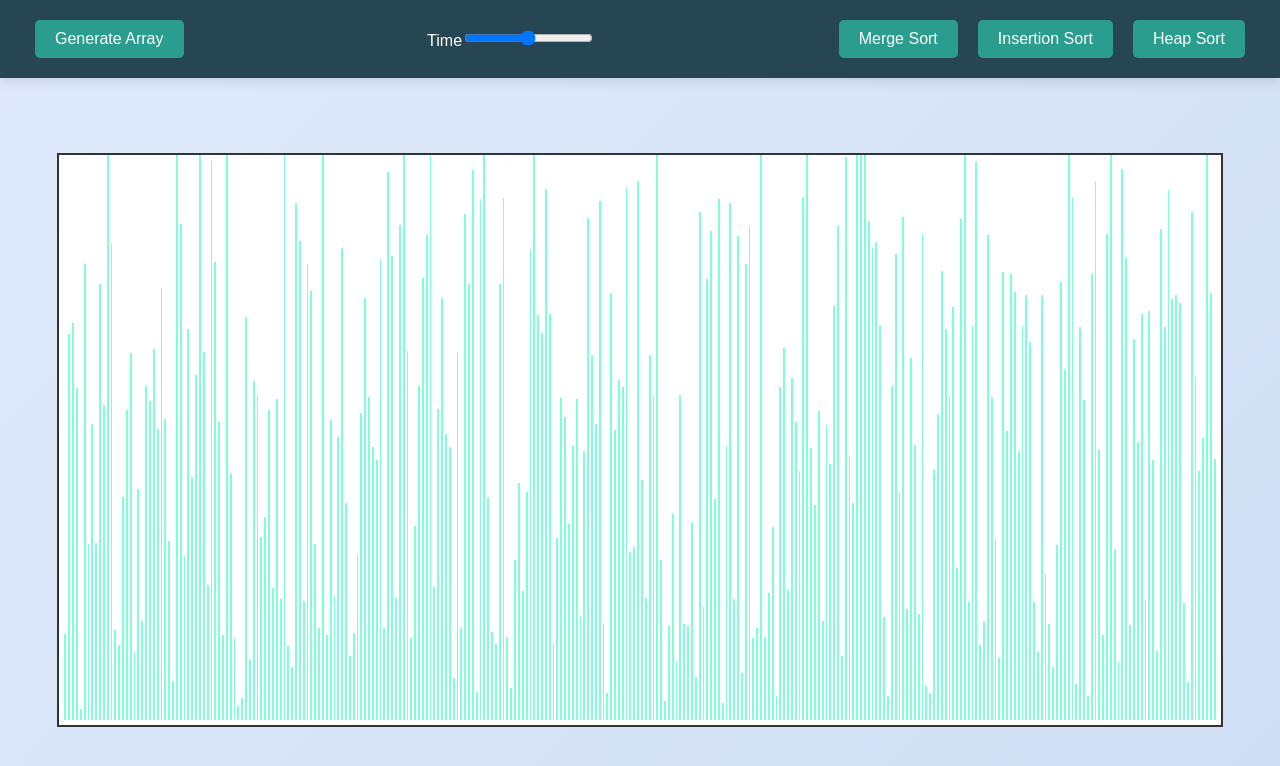
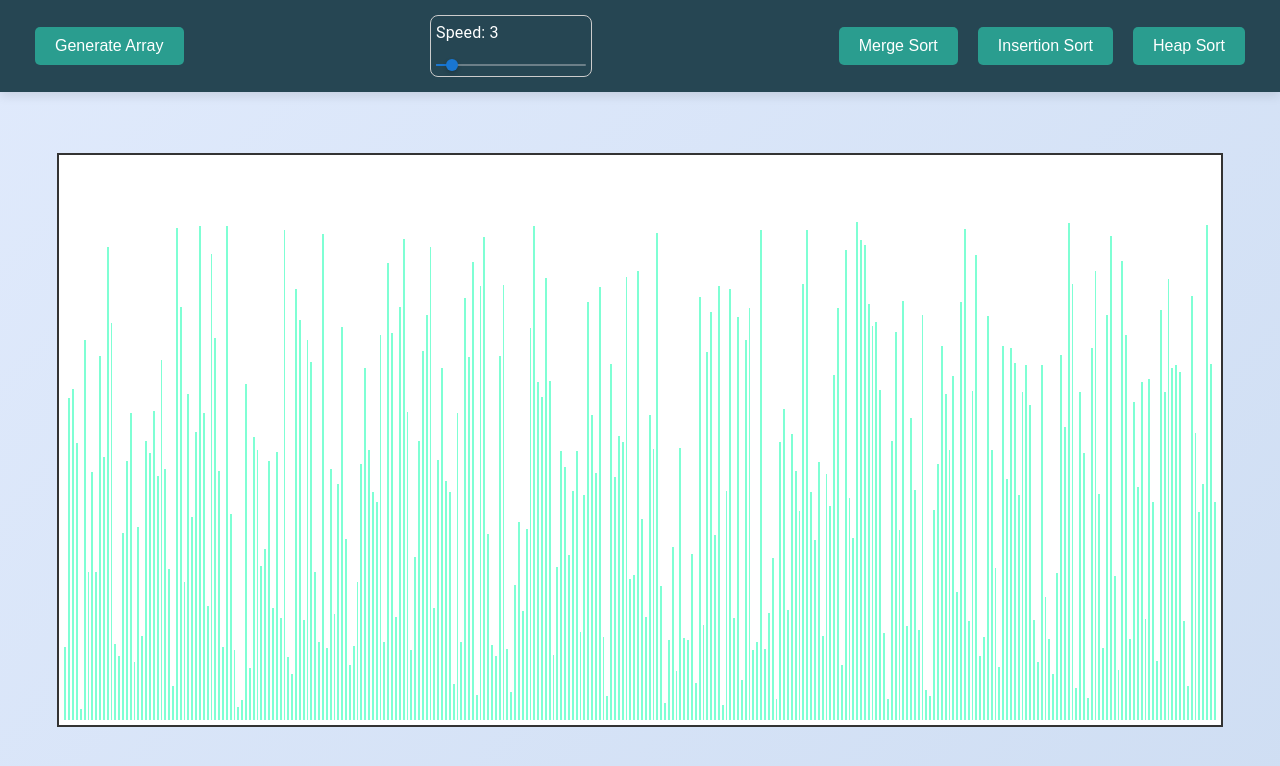
Before and after one commit to moksh555/SortingAlgorithmsVisualizer, a React (Vite) app: page / in a window 1280 px wide. Shown: the top 766 px of the page. Built offline with nearby package versions, Linux system fonts and the light colour scheme.

Commit message:
SlideBar functioning, now planning to add one more sorting Algorithm

```diff
--- a/package.json
+++ b/package.json
@@ -10,6 +10,9 @@
     "preview": "vite preview"
   },
   "dependencies": {
+    "@emotion/react": "^11.13.3",
+    "@emotion/styled": "^11.13.0",
+    "@mui/material": "^6.1.1",
     "react": "^18.3.1",
     "react-dom": "^18.3.1"
   },
--- a/src/App.jsx
+++ b/src/App.jsx
@@ -6,10 +6,14 @@ import insertionsortSort from "./insertionsortSort.js";
 import heapsortSort from "./heapsortSort.js";
 import "./App.css";
 function App() {
-  const MAX_TIMEOUT = 1;
+  const [MAX_TIMEOUT, setMaxTimeOut] = useState(3);
+
+  function maxTimeout(value) {
+    setMaxTimeOut(value);
+  }
   var startingArray = [];
   for (let i = 0; i < 300; i++) {
-    var value = Math.floor(Math.random() * (600 - 10) + 10);
+    var value = Math.floor(Math.random() * (500 - 10) + 10);
     startingArray.push(value);
   }
 
@@ -17,7 +21,7 @@ function App() {
   function generatingRandomArray() {
     var newArray = [];
     for (let i = 0; i < 300; i++) {
-      var value = Math.floor(Math.random() * (600 - 10) + 10);
+      var value = Math.floor(Math.random() * (500 - 10) + 10);
       newArray.push(value);
     }
     setArray(newArray);
@@ -119,6 +123,7 @@ function App() {
           sortingMergesort={sortingMergesort}
           sortingInsertionSort={sortingInsertionSort}
           sortingHeapSort={sortingHeapSort}
+          maxTimeout={maxTimeout}
         />
       </div>
       <div className="container">
--- a/src/Header.jsx
+++ b/src/Header.jsx
@@ -1,7 +1,11 @@
 import React from "react";
 import "./App.css";
-
+import Slidebar from "./Slidebar";
+import { Slide } from "@mui/material";
 function Header(props) {
+  function onChange(value) {
+    props.maxTimeout(value);
+  }
   return (
     <div className="header">
       <button
@@ -12,17 +16,7 @@ function Header(props) {
       >
         Generate Array
       </button>
-      <div class="slidecontainer">
-        <label>Time</label>
-        <input
-          type="range"
-          min="1"
-          max="100"
-          value="50"
-          class="slider"
-          id="myRange"
-        />
-      </div>
+      <Slidebar change={onChange} />
       <div className="rightButtons">
         <button
           onClick={() => {
--- /dev/null
+++ b/src/Slidebar.css
@@ -0,0 +1,31 @@
+.slider-box {
+  width: 200px;
+  height: 50px;
+
+  padding: 5px;
+  border-radius: 8px;
+  border: 1px solid #ccc;
+}
+
+.slider-typography {
+  font-family: Arial, sans-serif;
+  font-weight: bold;
+  color: #ffffff;
+}
+
+.slider {
+  color: #f2f2f2; /* Slider color */
+}
+
+.slider .MuiSlider-thumb {
+  background-color: #1976d2;
+  box-shadow: 0 2px 4px rgba(0, 0, 0, 0.2);
+}
+
+.slider .MuiSlider-rail {
+  background-color: #ddd;
+}
+
+.slider .MuiSlider-track {
+  background-color: #1976d2;
+}
--- /dev/null
+++ b/src/Slidebar.jsx
@@ -0,0 +1,34 @@
+import * as React from "react";
+import Box from "@mui/material/Box";
+import Slider from "@mui/material/Slider";
+import Typography from "@mui/material/Typography";
+import "./Slidebar.css"; // Importing the CSS
+
+function Slidebar(props) {
+  const [speed, setSpeed] = React.useState(3);
+  return (
+    <div className="slidebar-container">
+      <Box className="slider-box" sx={{ width: 150 }}>
+        <Typography className="slider-typography" gutterBottom>
+          Speed: {speed}
+        </Typography>
+        <Slider
+          className="slider"
+          size="small"
+          defaultValue={3}
+          step={1}
+          aria-label="Small"
+          valueLabelDisplay="auto"
+          min={1}
+          max={20}
+          onChange={(event) => {
+            props.change(event.target.value);
+            setSpeed(event.target.value);
+          }}
+        />
+      </Box>
+    </div>
+  );
+}
+
+export default Slidebar;
```
Also changed, not shown: 1 other file (tests, documents, lock files or other folders).
